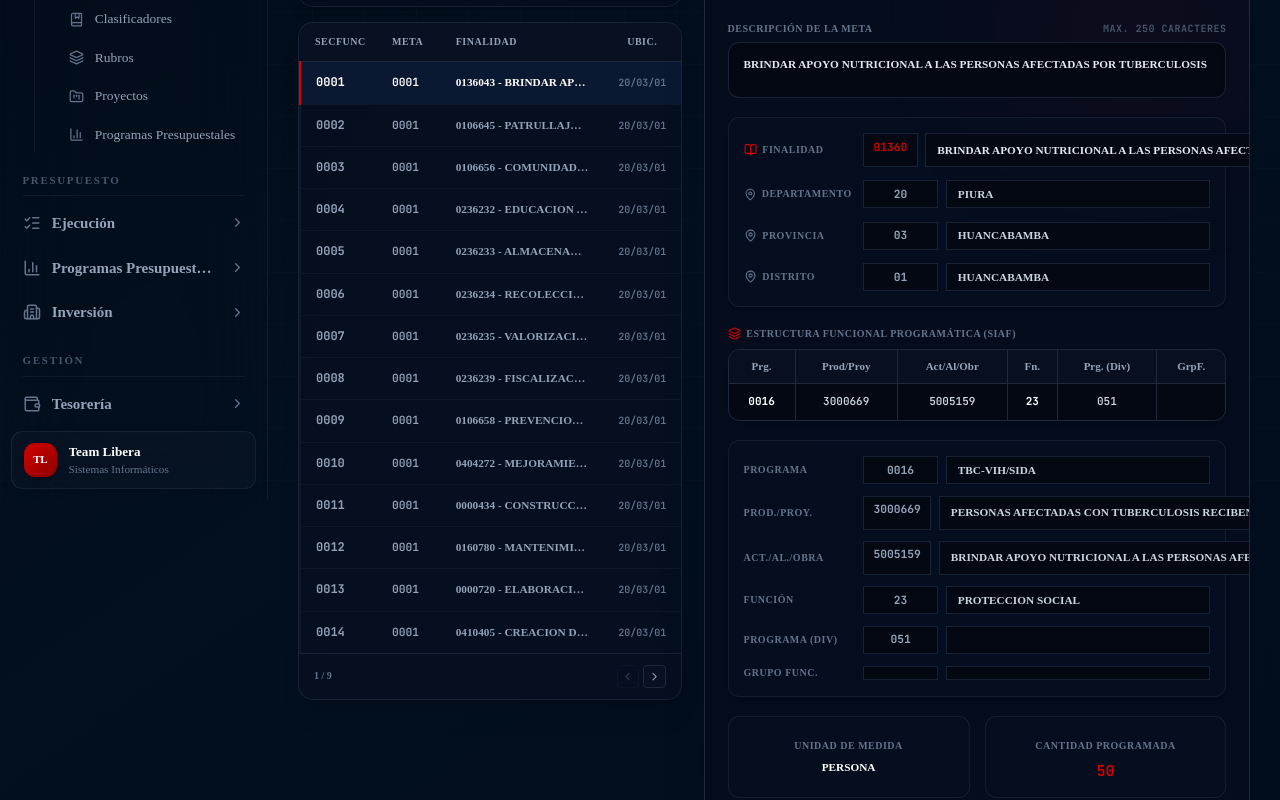
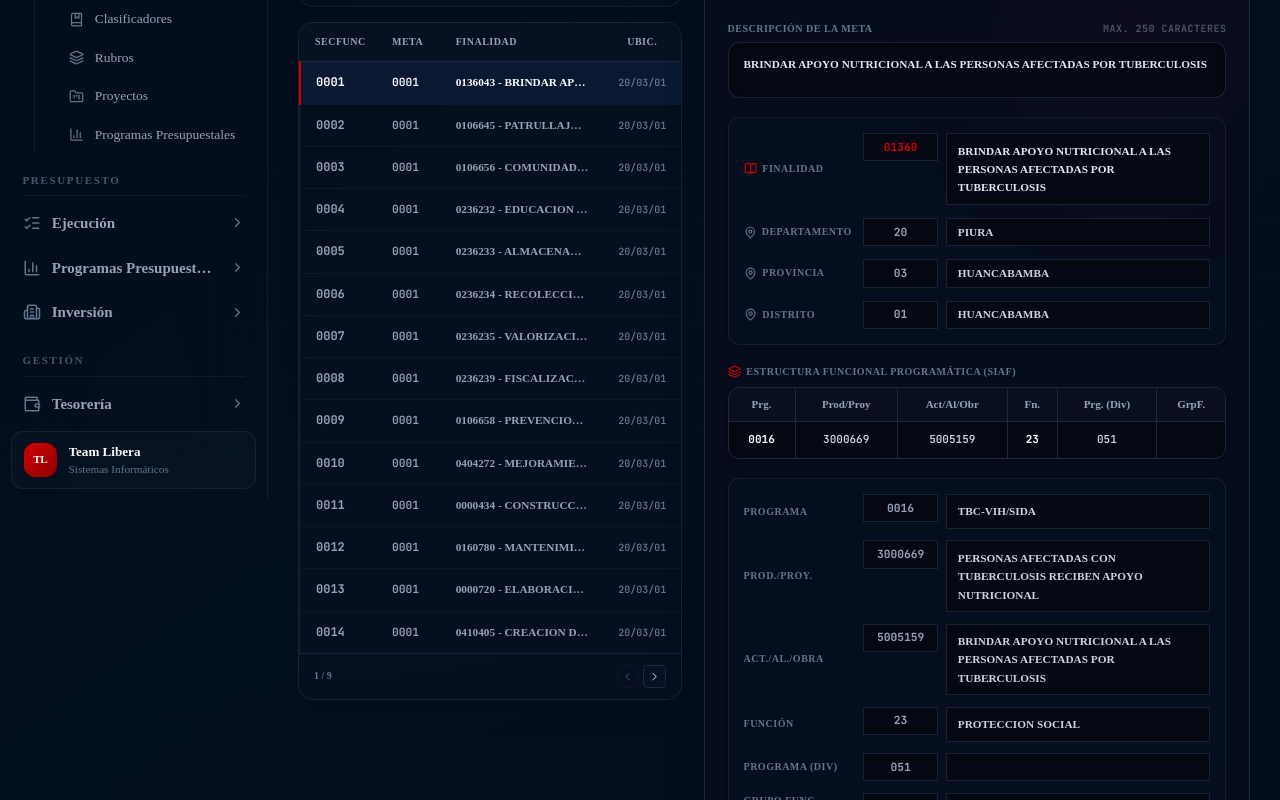
Before and after one commit to DraxLuis/SWSiconis2026-Web, a Next.js app: page /tablas/metas in a window 1280 px wide. Shown: the part 300-1100 px from the top of the page. Built offline with nearby package versions, Linux system fonts and the light colour scheme.

Commit message:
style: remover botones de expansion y permitir salto de linea natural en descripciones de metas

```diff
--- a/src/app/tablas/metas/page.tsx
+++ b/src/app/tablas/metas/page.tsx
@@ -44,11 +44,6 @@ export default function MetasCatalogPage() {
   const [search, setSearch] = useState('');
   const [selectedMeta, setSelectedMeta] = useState<Meta | null>(null);
   const [copiedId, setCopiedId] = useState<string | null>(null);
-  const [expandedFields, setExpandedFields] = useState<Record<string, boolean>>({});
-
-  const toggleField = (fieldKey: string) => {
-    setExpandedFields(prev => ({ ...prev, [fieldKey]: !prev[fieldKey] }));
-  };
 
   const [page, setPage] = useState(1);
   const PAGE_SIZE = 14;
@@ -281,22 +276,11 @@ export default function MetasCatalogPage() {
                       <BookOpen className="h-3.5 w-3.5 text-[#d40000]" /> Finalidad
                     </label>
                     <div className="sm:col-span-9 flex gap-2">
-                      <div className="w-20 font-mono text-xs font-bold bg-[#030812] border border-slate-800/80 rounded-lg px-2.5 py-1.5 text-[#d40000] text-center select-none">
+                      <div className="w-20 font-mono text-xs font-bold bg-[#030812] border border-slate-800/80 rounded-lg px-2.5 py-1.5 text-[#d40000] text-center select-none shrink-0 self-start">
                         {selectedMeta.finalidad_cod.slice(0, 5)}
                       </div>
-                      <div
-                        onClick={() => toggleField('finalidad')}
-                        className="flex-1 flex justify-between items-center text-xs font-semibold bg-[#030812] border border-slate-800/80 rounded-lg px-3 py-1.5 text-slate-200 cursor-pointer transition-all hover:border-[#d40000]/40"
-                        title="Haga clic para expandir/contraer"
-                      >
-                        <span className={cn("flex-1", expandedFields['finalidad'] ? "whitespace-normal break-words" : "truncate")}>
+                      <div className="flex-1 text-xs font-semibold bg-[#030812] border border-slate-800/80 rounded-lg px-3 py-2 text-slate-200 whitespace-normal break-words leading-relaxed">
                         {selectedMeta.finalidad_nombre}
-                        </span>
-                        {selectedMeta.finalidad_nombre.length > 40 && (
-                          <span className="text-[9px] text-[#d40000] font-extrabold ml-2 shrink-0 select-none bg-[#d40000]/10 px-1.5 py-0.5 rounded border border-[#d40000]/15">
-                            {expandedFields['finalidad'] ? 'Menos' : 'Ver'}
-                          </span>
-                        )}
                       </div>
                     </div>
                   </div>
@@ -385,22 +369,11 @@ export default function MetasCatalogPage() {
                   <div className="grid grid-cols-1 sm:grid-cols-12 gap-3 items-center">
                     <label className="sm:col-span-3 text-[10px] uppercase font-bold text-slate-500 tracking-wider">Programa</label>
                     <div className="sm:col-span-9 flex gap-2">
-                      <div className="w-20 font-mono text-xs font-bold bg-[#030812] border border-slate-800/80 rounded-lg px-2.5 py-1.5 text-slate-400 text-center select-none">
+                      <div className="w-20 font-mono text-xs font-bold bg-[#030812] border border-slate-800/80 rounded-lg px-2.5 py-1.5 text-slate-400 text-center select-none shrink-0 self-start">
                         {selectedMeta.programa_cod}
                       </div>
-                      <div
-                        onClick={() => toggleField('programa')}
-                        className="flex-1 flex justify-between items-center text-xs font-semibold bg-[#030812] border border-slate-800/80 rounded-lg px-3 py-1.5 text-slate-300 cursor-pointer transition-all hover:border-[#d40000]/40"
-                        title="Haga clic para expandir/contraer"
-                      >
-                        <span className={cn("flex-1", expandedFields['programa'] ? "whitespace-normal break-words" : "truncate")}>
+                      <div className="flex-1 text-xs font-semibold bg-[#030812] border border-slate-800/80 rounded-lg px-3 py-2 text-slate-300 whitespace-normal break-words leading-relaxed">
                         {selectedMeta.programa_nombre}
-                        </span>
-                        {selectedMeta.programa_nombre.length > 40 && (
-                          <span className="text-[9px] text-[#d40000] font-extrabold ml-2 shrink-0 select-none bg-[#d40000]/10 px-1.5 py-0.5 rounded border border-[#d40000]/15">
-                            {expandedFields['programa'] ? 'Menos' : 'Ver'}
-                          </span>
-                        )}
                       </div>
                     </div>
                   </div>
@@ -409,22 +382,11 @@ export default function MetasCatalogPage() {
                   <div className="grid grid-cols-1 sm:grid-cols-12 gap-3 items-center">
                     <label className="sm:col-span-3 text-[10px] uppercase font-bold text-slate-500 tracking-wider">Prod./Proy.</label>
                     <div className="sm:col-span-9 flex gap-2">
-                      <div className="w-20 font-mono text-xs font-bold bg-[#030812] border border-slate-800/80 rounded-lg px-2.5 py-1.5 text-slate-400 text-center select-none">
+                      <div className="w-20 font-mono text-xs font-bold bg-[#030812] border border-slate-800/80 rounded-lg px-2.5 py-1.5 text-slate-400 text-center select-none shrink-0 self-start">
                         {selectedMeta.producto_cod}
                       </div>
-                      <div
-                        onClick={() => toggleField('producto')}
-                        className="flex-1 flex justify-between items-center text-xs font-semibold bg-[#030812] border border-slate-800/80 rounded-lg px-3 py-1.5 text-slate-300 cursor-pointer transition-all hover:border-[#d40000]/40"
-                        title="Haga clic para expandir/contraer"
-                      >
-                        <span className={cn("flex-1", expandedFields['producto'] ? "whitespace-normal break-words" : "truncate")}>
+                      <div className="flex-1 text-xs font-semibold bg-[#030812] border border-slate-800/80 rounded-lg px-3 py-2 text-slate-300 whitespace-normal break-words leading-relaxed">
                         {selectedMeta.producto_nombre || '—'}
-                        </span>
-                        {selectedMeta.producto_nombre && selectedMeta.producto_nombre.length > 40 && (
-                          <span className="text-[9px] text-[#d40000] font-extrabold ml-2 shrink-0 select-none bg-[#d40000]/10 px-1.5 py-0.5 rounded border border-[#d40000]/15">
-                            {expandedFields['producto'] ? 'Menos' : 'Ver'}
-                          </span>
-                        )}
                       </div>
                     </div>
                   </div>
@@ -433,22 +395,11 @@ export default function MetasCatalogPage() {
                   <div className="grid grid-cols-1 sm:grid-cols-12 gap-3 items-center">
                     <label className="sm:col-span-3 text-[10px] uppercase font-bold text-slate-500 tracking-wider">Act./Al./Obra</label>
                     <div className="sm:col-span-9 flex gap-2">
-                      <div className="w-20 font-mono text-xs font-bold bg-[#030812] border border-slate-800/80 rounded-lg px-2.5 py-1.5 text-slate-400 text-center select-none">
+                      <div className="w-20 font-mono text-xs font-bold bg-[#030812] border border-slate-800/80 rounded-lg px-2.5 py-1.5 text-slate-400 text-center select-none shrink-0 self-start">
                         {selectedMeta.actividad_cod}
                       </div>
-                      <div
-                        onClick={() => toggleField('actividad')}
-                        className="flex-1 flex justify-between items-center text-xs font-semibold bg-[#030812] border border-slate-800/80 rounded-lg px-3 py-1.5 text-slate-300 cursor-pointer transition-all hover:border-[#d40000]/40"
-                        title="Haga clic para expandir/contraer"
-                      >
-                        <span className={cn("flex-1", expandedFields['actividad'] ? "whitespace-normal break-words" : "truncate")}>
+                      <div className="flex-1 text-xs font-semibold bg-[#030812] border border-slate-800/80 rounded-lg px-3 py-2 text-slate-300 whitespace-normal break-words leading-relaxed">
                         {selectedMeta.actividad_nombre}
-                        </span>
-                        {selectedMeta.actividad_nombre.length > 40 && (
-                          <span className="text-[9px] text-[#d40000] font-extrabold ml-2 shrink-0 select-none bg-[#d40000]/10 px-1.5 py-0.5 rounded border border-[#d40000]/15">
-                            {expandedFields['actividad'] ? 'Menos' : 'Ver'}
-                          </span>
-                        )}
                       </div>
                     </div>
                   </div>
@@ -457,22 +408,11 @@ export default function MetasCatalogPage() {
                   <div className="grid grid-cols-1 sm:grid-cols-12 gap-3 items-center">
                     <label className="sm:col-span-3 text-[10px] uppercase font-bold text-slate-500 tracking-wider">Función</label>
                     <div className="sm:col-span-9 flex gap-2">
-                      <div className="w-20 font-mono text-xs font-bold bg-[#030812] border border-slate-800/80 rounded-lg px-2.5 py-1.5 text-slate-400 text-center select-none">
+                      <div className="w-20 font-mono text-xs font-bold bg-[#030812] border border-slate-800/80 rounded-lg px-2.5 py-1.5 text-slate-400 text-center select-none shrink-0 self-start">
                         {selectedMeta.funcion_cod}
                       </div>
-                      <div
-                        onClick={() => toggleField('funcion')}
-                        className="flex-1 flex justify-between items-center text-xs font-semibold bg-[#030812] border border-slate-800/80 rounded-lg px-3 py-1.5 text-slate-300 cursor-pointer transition-all hover:border-[#d40000]/40"
-                        title="Haga clic para expandir/contraer"
-                      >
-                        <span className={cn("flex-1", expandedFields['funcion'] ? "whitespace-normal break-words" : "truncate")}>
+                      <div className="flex-1 text-xs font-semibold bg-[#030812] border border-slate-800/80 rounded-lg px-3 py-2 text-slate-300 whitespace-normal break-words leading-relaxed">
                         {selectedMeta.funcion_nombre}
-                        </span>
-                        {selectedMeta.funcion_nombre.length > 40 && (
-                          <span className="text-[9px] text-[#d40000] font-extrabold ml-2 shrink-0 select-none bg-[#d40000]/10 px-1.5 py-0.5 rounded border border-[#d40000]/15">
-                            {expandedFields['funcion'] ? 'Menos' : 'Ver'}
-                          </span>
-                        )}
                       </div>
                     </div>
                   </div>
@@ -481,22 +421,11 @@ export default function MetasCatalogPage() {
                   <div className="grid grid-cols-1 sm:grid-cols-12 gap-3 items-center">
                     <label className="sm:col-span-3 text-[10px] uppercase font-bold text-slate-500 tracking-wider">Programa (Div)</label>
                     <div className="sm:col-span-9 flex gap-2">
-                      <div className="w-20 font-mono text-xs font-bold bg-[#030812] border border-slate-800/80 rounded-lg px-2.5 py-1.5 text-slate-400 text-center select-none">
+                      <div className="w-20 font-mono text-xs font-bold bg-[#030812] border border-slate-800/80 rounded-lg px-2.5 py-1.5 text-slate-400 text-center select-none shrink-0 self-start">
                         {selectedMeta.division_cod}
                       </div>
-                      <div
-                        onClick={() => toggleField('division')}
-                        className="flex-1 flex justify-between items-center text-xs font-semibold bg-[#030812] border border-slate-800/80 rounded-lg px-3 py-1.5 text-slate-300 cursor-pointer transition-all hover:border-[#d40000]/40"
-                        title="Haga clic para expandir/contraer"
-                      >
-                        <span className={cn("flex-1", expandedFields['division'] ? "whitespace-normal break-words" : "truncate")}>
+                      <div className="flex-1 text-xs font-semibold bg-[#030812] border border-slate-800/80 rounded-lg px-3 py-2 text-slate-300 whitespace-normal break-words leading-relaxed">
                         {selectedMeta.division_nombre}
-                        </span>
-                        {selectedMeta.division_nombre.length > 40 && (
-                          <span className="text-[9px] text-[#d40000] font-extrabold ml-2 shrink-0 select-none bg-[#d40000]/10 px-1.5 py-0.5 rounded border border-[#d40000]/15">
-                            {expandedFields['division'] ? 'Menos' : 'Ver'}
-                          </span>
-                        )}
                       </div>
                     </div>
                   </div>
@@ -505,22 +434,11 @@ export default function MetasCatalogPage() {
                   <div className="grid grid-cols-1 sm:grid-cols-12 gap-3 items-center">
                     <label className="sm:col-span-3 text-[10px] uppercase font-bold text-slate-500 tracking-wider">Grupo Func.</label>
                     <div className="sm:col-span-9 flex gap-2">
-                      <div className="w-20 font-mono text-xs font-bold bg-[#030812] border border-slate-800/80 rounded-lg px-2.5 py-1.5 text-slate-400 text-center select-none">
+                      <div className="w-20 font-mono text-xs font-bold bg-[#030812] border border-slate-800/80 rounded-lg px-2.5 py-1.5 text-slate-400 text-center select-none shrink-0 self-start">
                         {selectedMeta.grupo_cod}
                       </div>
-                      <div
-                        onClick={() => toggleField('grupo')}
-                        className="flex-1 flex justify-between items-center text-xs font-semibold bg-[#030812] border border-slate-800/80 rounded-lg px-3 py-1.5 text-slate-300 cursor-pointer transition-all hover:border-[#d40000]/40"
-                        title="Haga clic para expandir/contraer"
-                      >
-                        <span className={cn("flex-1", expandedFields['grupo'] ? "whitespace-normal break-words" : "truncate")}>
+                      <div className="flex-1 text-xs font-semibold bg-[#030812] border border-slate-800/80 rounded-lg px-3 py-2 text-slate-300 whitespace-normal break-words leading-relaxed">
                         {selectedMeta.grupo_nombre}
-                        </span>
-                        {selectedMeta.grupo_nombre.length > 40 && (
-                          <span className="text-[9px] text-[#d40000] font-extrabold ml-2 shrink-0 select-none bg-[#d40000]/10 px-1.5 py-0.5 rounded border border-[#d40000]/15">
-                            {expandedFields['grupo'] ? 'Menos' : 'Ver'}
-                          </span>
-                        )}
                       </div>
                     </div>
                   </div>
```
Lines whose indentation alone changed are shown as unchanged.
